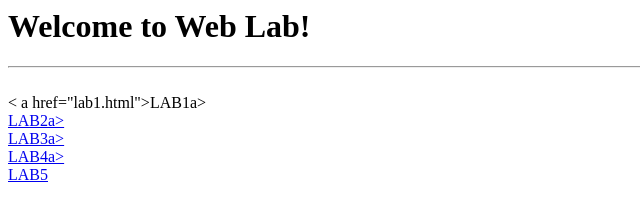
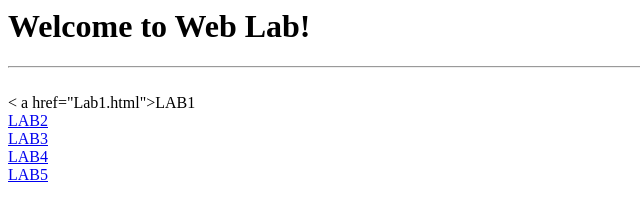
Before and after one commit to darshinipavan9-arch/weblab, a plain HTML site: page index.html in a window 1280 px wide. Shown: the full height of the page, 0-640 px from the left. Drawn offline with Linux system fonts and the light colour scheme.

Commit message:
Update index.html

```diff
--- a/index.html
+++ b/index.html
@@ -6,15 +6,15 @@
     <h1>Welcome to Web Lab!</h1>
     <hr>
     <br>
-    < a href="lab1.html">LAB1</href>a>
+    < a href="Lab1.html">LAB1</a>
      <br>
-    <a href="lab2.html">LAB2</href>a>
+    <a href="Lab2.html">LAB2</a>
 
      <br>
-    <a href="lab3.html">LAB3</href>a>
+    <a href="Lab3.html">LAB3</a>
 
      <br>
-    <a href="lab4.html">LAB4</href>a>
+    <a href="Lab4.html">LAB4</a>
 
      <br>
   <a href="5.php">LAB5</a>
```
